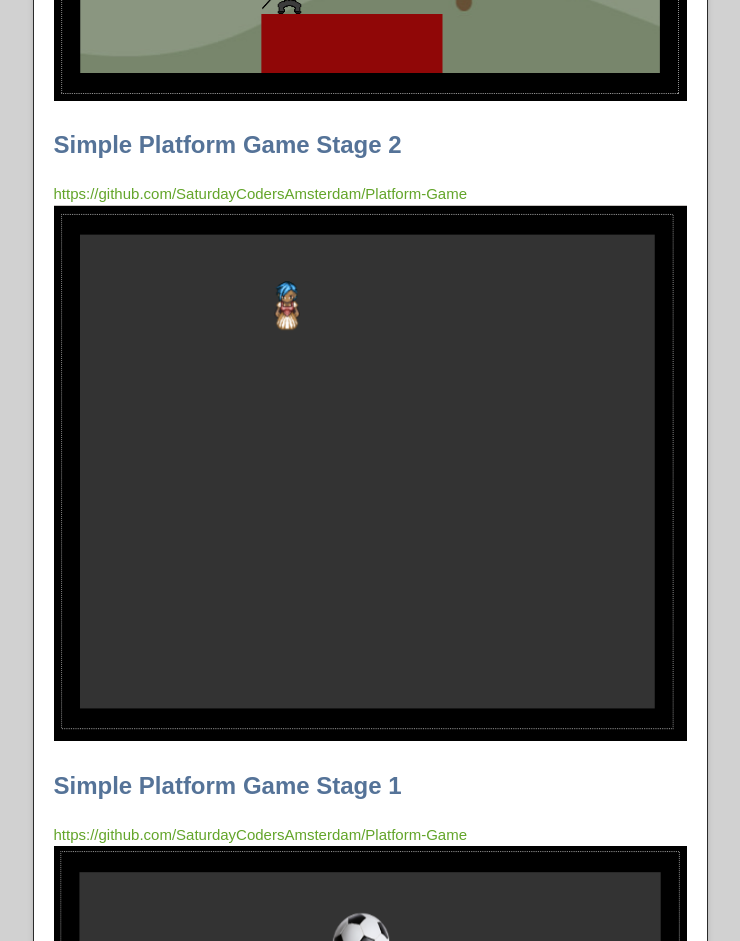
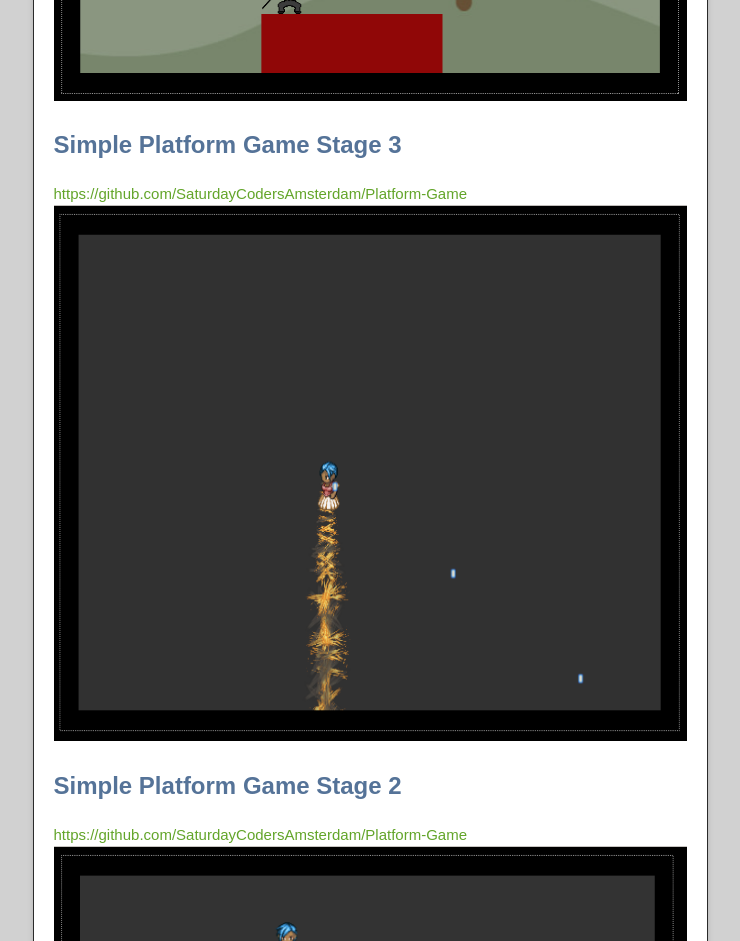
Before and after one commit to SaturdayCodersAmsterdam/SaturdayCodersAmsterdam.github.io, a plain HTML site: page index.html in a window 1280 px wide. Shown: the part 1040-1981 px from the top of the page, without its empty margins (270-1010 px from the left). Drawn offline with nearby package versions, Linux system fonts and the light colour scheme.

Commit message:
stage3 added

```diff
--- a/index.html
+++ b/index.html
@@ -43,6 +43,11 @@
           <a href="https://github.com/SaturdayCodersAmsterdam/Platform-Game">https://github.com/SaturdayCodersAmsterdam/Platform-Game</a>
           <img src="Stage5.png" height="536" width="699"/></body>
 
+
+            <h2>Simple Platform Game Stage 3</h2>
+            <a href="https://github.com/SaturdayCodersAmsterdam/Platform-Game">https://github.com/SaturdayCodersAmsterdam/Platform-Game</a>
+            <img src="Stage3.png" height="536" width="699"/>
+
             <h2>Simple Platform Game Stage 2</h2>
             <a href="https://github.com/SaturdayCodersAmsterdam/Platform-Game">https://github.com/SaturdayCodersAmsterdam/Platform-Game</a>
             <img src="Stage2.png" height="536" width="699"/>
```
Also changed, not shown: Stage3.png (added).
